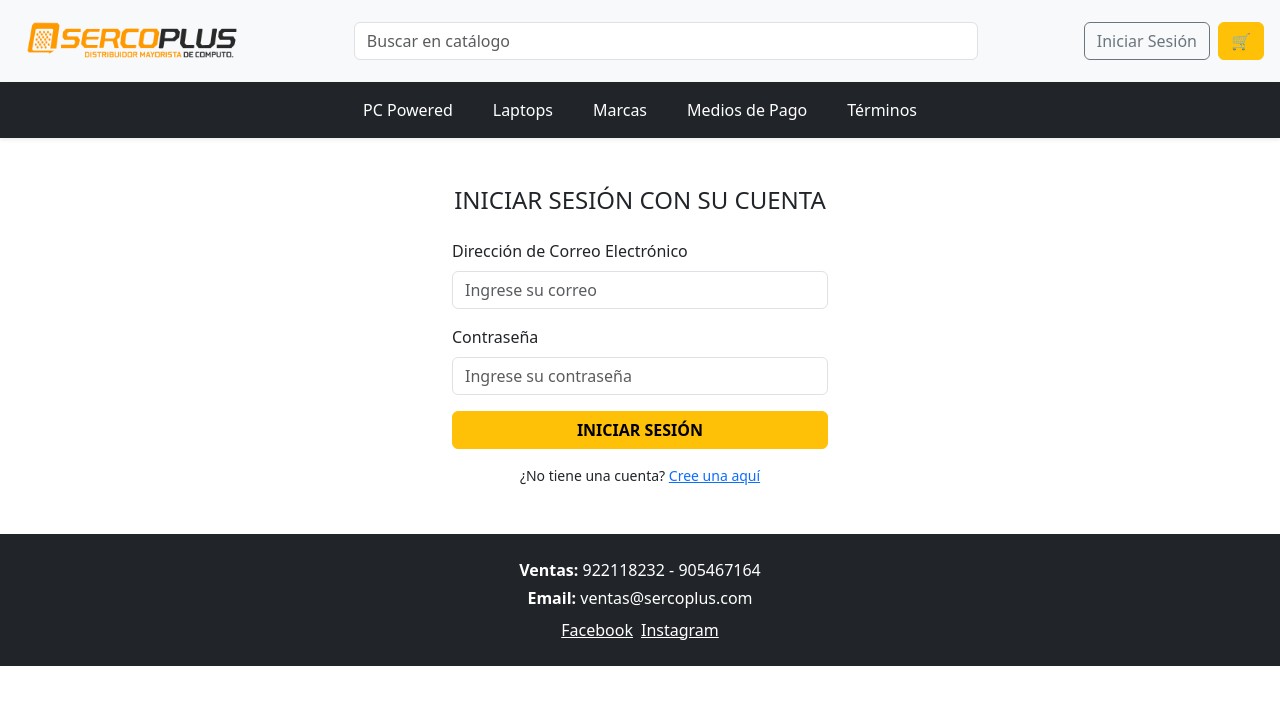
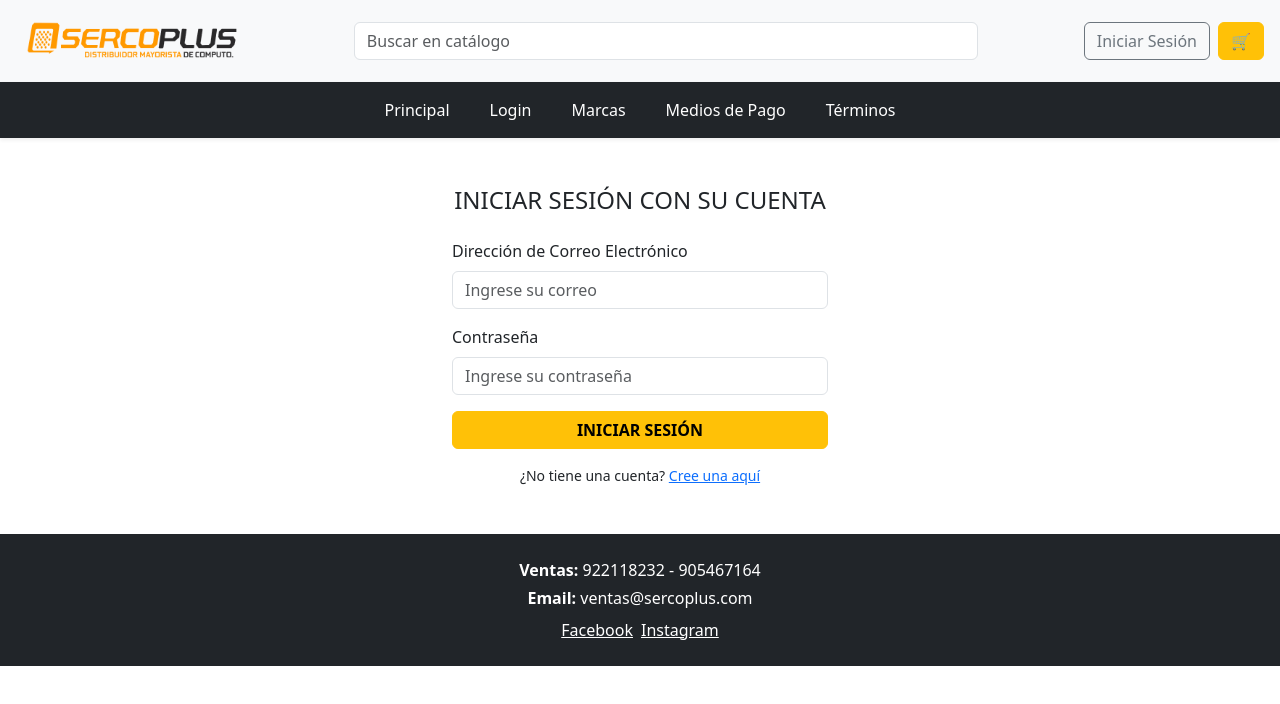
Before and after one commit to DPRSaito26/sercoplus_soa, a React (Create React App) app: page / in a window 1280 px wide. Shown: the top 704 px of the page. Built offline with nearby package versions, Linux system fonts and the light colour scheme.

Commit message:
principal

```diff
--- a/src/App.jsx
+++ b/src/App.jsx
@@ -1,17 +1,22 @@
 import './App.css';
 import 'bootstrap/dist/css/bootstrap.min.css';
 
+import React, { useState } from 'react';
 import Navbar from './components/Navbar';
 import LoginCard from './components/LoginCard';
 import Footer from './components/Footer';
 import Logo from './components/Logo';
+import Principal from './paginas/Principal'; // asegúrate de que esta ruta sea correcta
 
 function App() {
+  const [pagina, setPagina] = useState('login'); // 'principal' o 'login'
+
   return (
     <div>
-      <Logo/>
-      <Navbar />
-      <LoginCard />
+      <Logo />
+      <Navbar onNavigate={setPagina} />
+      {pagina === 'login' && <LoginCard />}
+      {pagina === 'principal' && <Principal />}
       <Footer />
     </div>
   );
--- /dev/null
+++ b/src/components/Carrusel.jsx
@@ -0,0 +1,25 @@
+import React from 'react';
+
+const imagenes = Array.from({ length: 17 }, (_, i) => `./img/banner/banner ${i + 1}.${[2, 4, 5, 12, 14, 15].includes(i + 1) ? 'jpg' : 'png'}`);
+
+const Carrusel = () => (
+  <div id="carouselExampleAutoplaying" className="carousel slide" data-bs-ride="carousel">
+    <div className="carousel-inner">
+      {imagenes.map((src, index) => (
+        <div key={index} className={`carousel-item ${index === 0 ? 'active' : ''}`}>
+          <img src={src} className="d-block w-100" alt={`Producto destacado ${index + 1}`} />
+        </div>
+      ))}
+    </div>
+    <button className="carousel-control-prev" type="button" data-bs-target="#carouselExampleAutoplaying" data-bs-slide="prev">
+      <span className="carousel-control-prev-icon" aria-hidden="true"></span>
+      <span className="visually-hidden">Previous</span>
+    </button>
+    <button className="carousel-control-next" type="button" data-bs-target="#carouselExampleAutoplaying" data-bs-slide="next">
+      <span className="carousel-control-next-icon" aria-hidden="true"></span>
+      <span className="visually-hidden">Next</span>
+    </button>
+  </div>
+);
+
+export default Carrusel;
--- a/src/components/Navbar.jsx
+++ b/src/components/Navbar.jsx
@@ -1,15 +1,37 @@
 // src/components/Navbar.jsx
 import React from 'react';
 
-const Navbar = () => (
+const Navbar = ({ onNavigate }) => (
   <nav className="navbar navbar-expand-lg navbar-dark bg-dark py-2 shadow-sm">
     <div className="container justify-content-center">
       <ul className="navbar-nav gap-4">
-        <li className="nav-item"><a className="nav-link text-white" href="#">PC Powered</a></li>
-        <li className="nav-item"><a className="nav-link text-white" href="#">Laptops</a></li>
-        <li className="nav-item"><a className="nav-link text-white" href="/marcas">Marcas</a></li>
-        <li className="nav-item"><a className="nav-link text-white" href="/mediosPago">Medios de Pago</a></li>
-        <li className="nav-item"><a className="nav-link text-white" href="/terminos">Términos</a></li>
+        <li className="nav-item">
+          <button
+            className="nav-link btn btn-link text-white"
+            onClick={() => onNavigate('principal')}
+            style={{ textDecoration: 'none' }}
+          >
+            Principal
+          </button>
+        </li>
+        <li className="nav-item">
+          <button
+            className="nav-link btn btn-link text-white"
+            onClick={() => onNavigate('login')}
+            style={{ textDecoration: 'none' }}
+          >
+            Login
+          </button>
+        </li>
+        <li className="nav-item">
+          <a className="nav-link text-white" href="/marcas">Marcas</a>
+        </li>
+        <li className="nav-item">
+          <a className="nav-link text-white" href="/mediosPago">Medios de Pago</a>
+        </li>
+        <li className="nav-item">
+          <a className="nav-link text-white" href="/terminos">Términos</a>
+        </li>
       </ul>
     </div>
   </nav>
--- /dev/null
+++ b/src/components/Producto.jsx
@@ -0,0 +1,49 @@
+import React from 'react';
+
+const Producto = ({ id, nombre, precio, marca, referencia, stock, imagen }) => (
+  <>
+    <div className="col">
+      <div className="card position-relative overflow-hidden">
+        <div className="quick-view" data-bs-toggle="modal" data-bs-target={`#${id}`} style={{ cursor: 'pointer' }}>
+          <i className="bi bi-search"></i> <span>Vista rápida</span>
+        </div>
+        <img src={imagen} className="card-img-top" alt={nombre} />
+        <div className="card-body text-center">
+          <h5 className="card-title">{nombre}</h5>
+          <p className="card-text"><font color="#fe9808">{precio}</font></p>
+        </div>
+      </div>
+    </div>
+
+    {/* Modal */}
+    <div className="modal fade" id={id} tabIndex="-1" aria-labelledby={id} aria-hidden="true">
+      <div className="modal-dialog modal-dialog-centered modal-lg">
+        <div className="modal-content">
+          <div className="modal-header">
+            <h5 className="modal-title">{nombre}</h5>
+            <button type="button" className="btn-close" data-bs-dismiss="modal" aria-label="Cerrar"></button>
+          </div>
+          <div className="modal-body">
+            <div className="row">
+              <div className="col-md-5">
+                <img src={imagen} className="img-fluid" alt={nombre} />
+              </div>
+              <div className="col-md-7">
+                <p><strong>Precio:</strong> {precio}</p>
+                <p><strong>Marca:</strong> {marca}</p>
+                <p><strong>Referencia:</strong> {referencia}</p>
+                <p><strong>Stock:</strong> {stock}</p>
+              </div>
+            </div>
+          </div>
+          <div className="modal-footer">
+            <button type="button" className="btn btn-outline-warning"><i className="bi bi-cart"></i> AÑADIR AL CARRITO</button>
+            <button type="button" className="btn btn-outline-danger"><i className="bi bi-heart-fill"></i></button>
+          </div>
+        </div>
+      </div>
+    </div>
+  </>
+);
+
+export default Producto;
--- /dev/null
+++ b/src/paginas/Principal.jsx
@@ -0,0 +1,42 @@
+import React from 'react';
+import Carrusel from '../components/Carrusel';
+import Producto from '../components/Producto';
+
+const productos = [
+  {
+    id: 'modalLenovoSlim3',
+    nombre: 'LAPTOP LENOVO IDEAPAD SLIM 3 15IAH8, Ci5-12450H, 16GB DDR5, SSD 512GB, 15.6" FHD',
+    precio: 'S/ 1.702,82 ($ 455,30)',
+    marca: 'Lenovo',
+    referencia: '109500128',
+    stock: 0,
+    imagen: './img/Laptops/laptop 1.jpg'
+  },
+  {
+    id: 'modalLenovoIde3Label',
+    nombre: 'LAPTOP LENOVO IDEAPAD 3 15IAU7, INTEL Ci3-1215U, 8GB DDR4, SSD 512GB, 15.6" FHD',
+    precio: 'S/ 1.216,25 ($ 325,20)',
+    marca: 'Lenovo',
+    referencia: '109500129',
+    stock: 5,
+    imagen: './img/Laptops/laptop 2.jpg'
+  }
+];
+
+const Principal = () => {
+  return (
+    <div className="container my-5">
+      <Carrusel />
+      <div className="product-section mt-5">
+        <h2 className="mb-4">LAPTOS</h2>
+        <div className="row row-cols-1 row-cols-sm-2 row-cols-md-3 row-cols-lg-5 g-3 section-animate">
+          {productos.map(producto => (
+            <Producto key={producto.id} {...producto} />
+          ))}
+        </div>
+      </div>
+    </div>
+  );
+};
+
+export default Principal;
```
